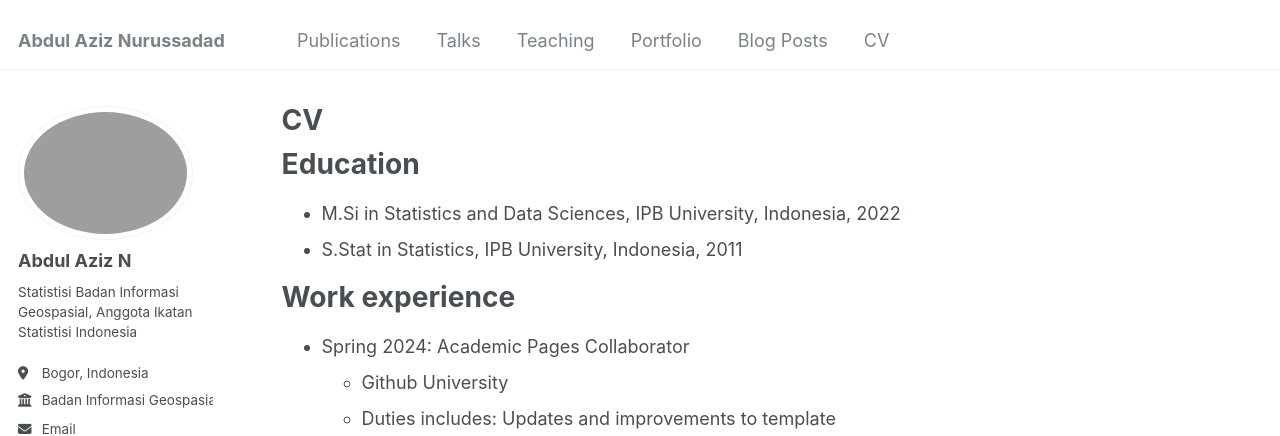
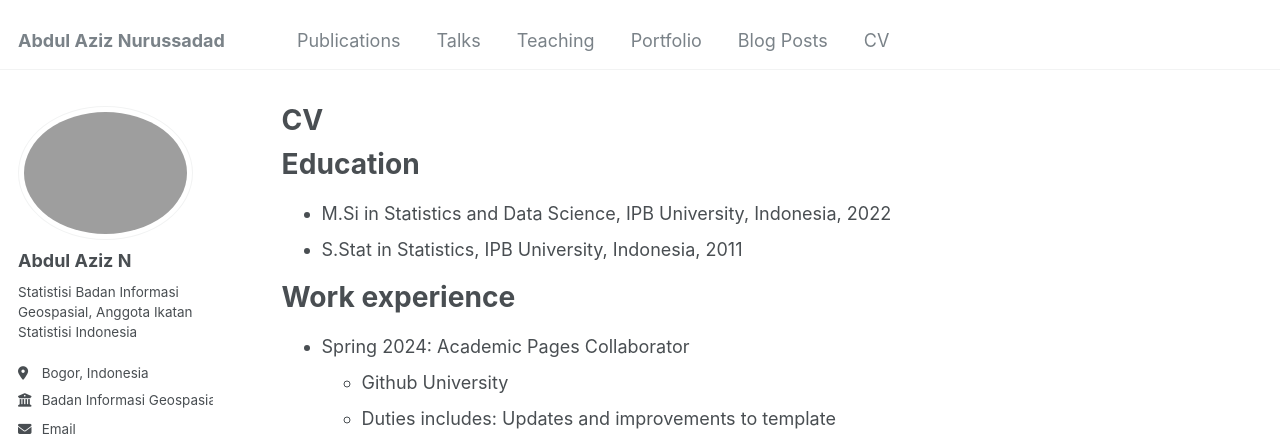
Before and after one commit to datadotlat/datadotlat.github.io, a Jekyll site: the page built from _pages/cv.md, in a window 1280 px wide and 900 px high. Shown: the top 436 px of the window. Built offline with Jekyll 4.4.1, drawn with Linux system fonts in a browser that asks for light colours; some web fonts are replaced.

Commit message:
Update cv.md

```diff
--- a/_pages/cv.md
+++ b/_pages/cv.md
@@ -11,7 +11,7 @@ redirect_from:
 
 Education
 ======
-* M.Si in Statistics and Data Sciences, IPB University, Indonesia, 2022
+* M.Si in Statistics and Data Science, IPB University, Indonesia, 2022
 * S.Stat in Statistics, IPB University, Indonesia, 2011
 
 Work experience
```
